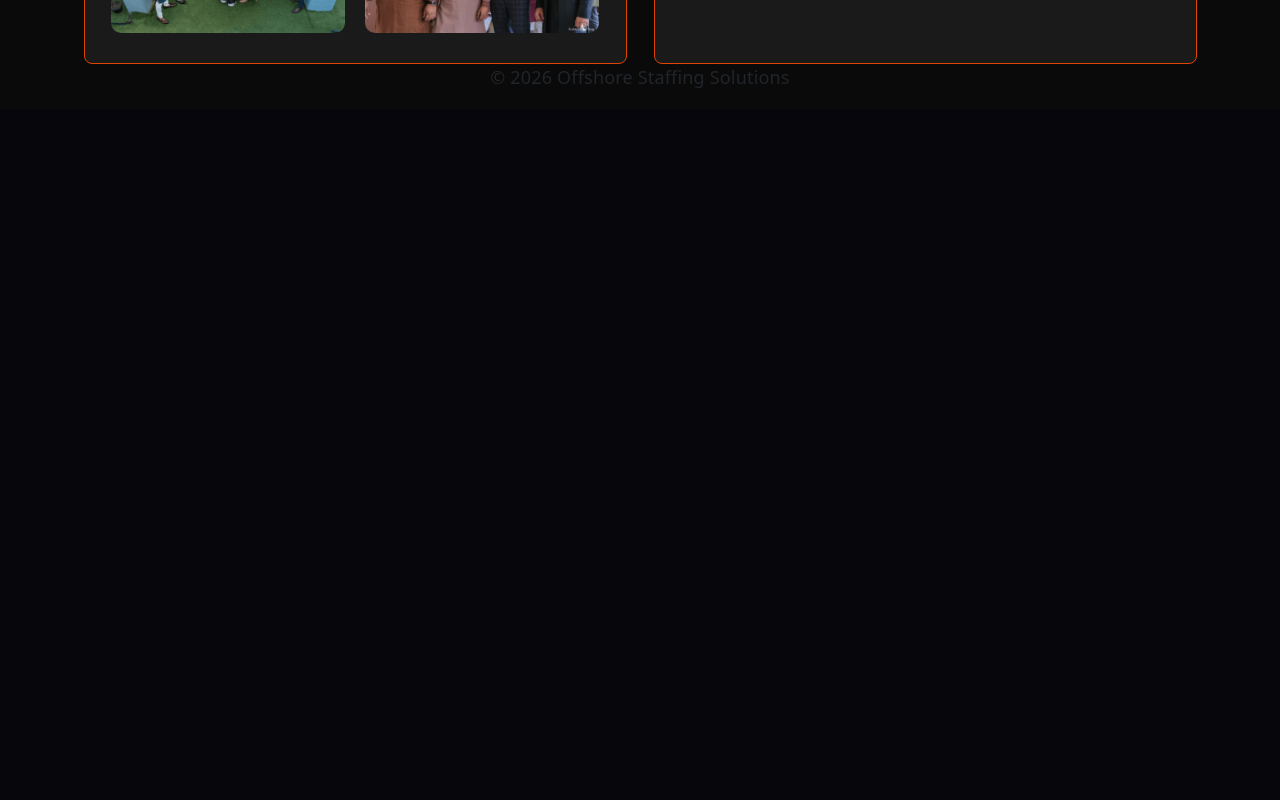
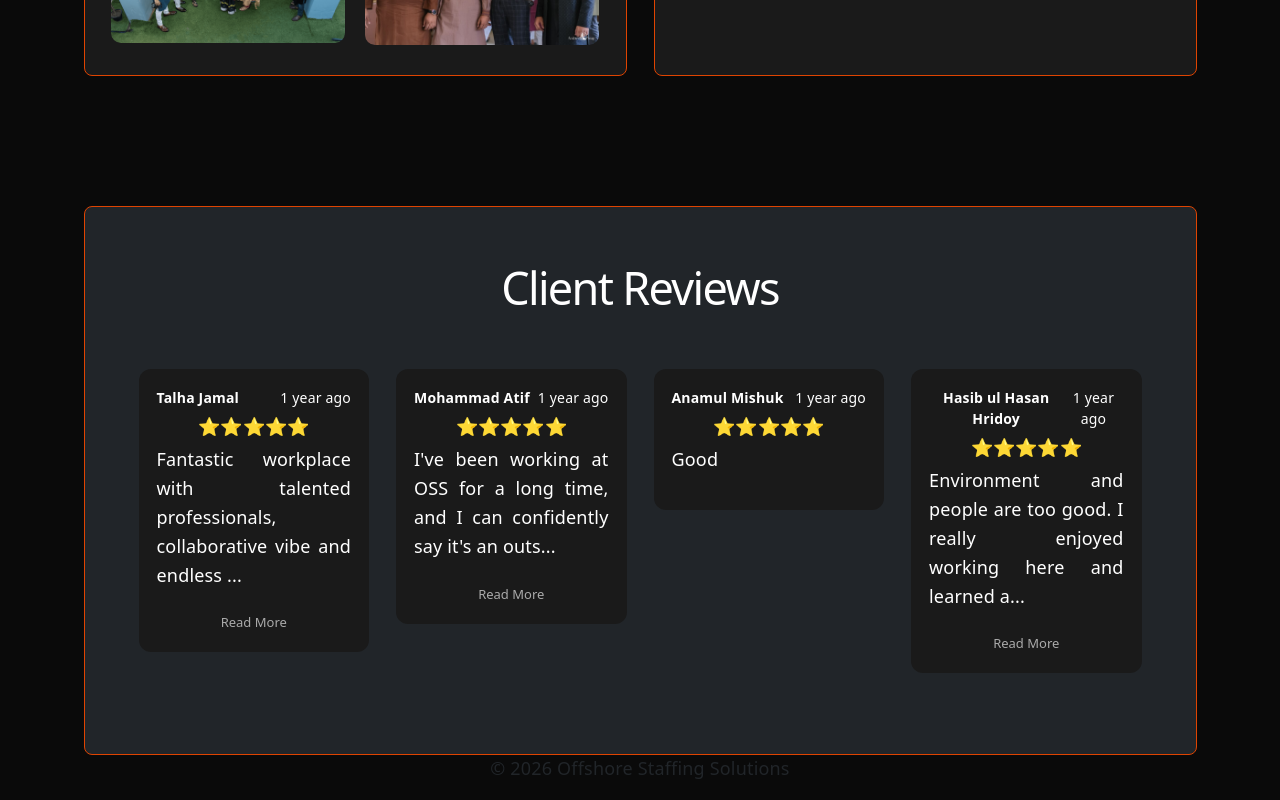
Before and after one commit to rakibhosain2302/SPA-System, a React (Vite) app: page / in a window 1280 px wide. Shown: the part 4873-5673 px from the top of the page. Before the commit the page ends 4982 px from the top, so only its background shows below. Built offline with nearby package versions, Linux system fonts and the light colour scheme.

Commit message:
SPA Client Review Section Implement

```diff
--- a/src/App.css
+++ b/src/App.css
@@ -330,14 +330,6 @@
   border-radius: 10px;
 }
 
-/* Image */
-.award-img {
-  width: 100%;
-  height: 150px;
-  object-fit: cover;
-  display: block;
-}
-
 /* Overlay */
 .overlay {
   position: absolute;
@@ -389,3 +381,78 @@
 .award-section .c2{
     height: 100%;
 }
+
+
+/* Review Section */
+.review-section {
+  margin-top: 130px;
+}
+
+.review-section h2 {
+  font-size: 45px;
+  font-weight: 700;
+  color: var(--text-color);
+  margin-bottom: 50px;
+}
+
+
+/* Left Side */
+.review-left {
+    width: 25%;
+}
+
+.review-left h5 {
+    font-size: 16px;
+}
+
+/* Right Side */
+.review-right {
+    width: 75%;
+    display: flex;
+    gap: 15px;
+    overflow-x: auto;
+}
+
+/* Card */
+.review-card {
+    background: #1a1a1a;
+    padding: 15px;
+    border-radius: 12px;
+}
+
+/* Header */
+.review-header {
+    display: flex;
+    justify-content: space-between;
+    font-size: 14px;
+}
+
+/* Stars */
+.stars {
+    color: gold;
+    margin: 5px 0;
+}
+
+/* Button */
+.review-btn {
+    border: 1px solid #fff;
+    background: transparent;
+    color: #fff;
+    padding: 8px 15px;
+    margin-top: 10px;
+    cursor: pointer;
+}
+
+/* Read More */
+.read-more-btn {
+    background: none;
+    border: none;
+    color: #aaa;
+    cursor: pointer;
+    font-size: 13px;
+    padding: 0;
+}
+
+.read-more-btn:hover {
+    color: #fff;
+}
--- a/src/App.jsx
+++ b/src/App.jsx
@@ -9,6 +9,7 @@ import WantSection from './components/WantSection'
 import OurServices from './components/OurServices'
 import OurTeam from './components/OurTeam'
 import Award from './components/Award'
+import Review from './components/Review'
 
 function App() {
 
@@ -30,6 +31,8 @@ function App() {
 
       <Award />
 
+      <Review />
+
       <Footer />
     </>
   )
--- /dev/null
+++ b/src/components/Review.jsx
@@ -0,0 +1,92 @@
+import { useState } from "react";
+
+const reviews = [
+    {
+        id: 1,
+        name: "Talha Jamal",
+        time: "1 year ago",
+        comment: "Fantastic workplace with talented professionals, collaborative vibe and endless opportunities. Highly recommended for career growth and learning environment.",
+        rating: 5
+    },
+    {
+        id: 2,
+        name: "Mohammad Atif",
+        time: "1 year ago",
+        comment: "I've been working at OSS for a long time, and I can confidently say it's an outstanding place to work. The people here are wonderful, and the overall environment is excellent.",
+        rating: 5
+    },
+    {
+        id: 3,
+        name: "Anamul Mishuk",
+        time: "1 year ago",
+        comment: "Good",
+        rating: 5
+    },
+    {
+        id: 4,
+        name: "Hasib ul Hasan Hridoy",
+        time: "1 year ago",
+        comment: "Environment and people are too good. I really enjoyed working here and learned a lot.",
+        rating: 5
+    }
+];
+
+const ReviewCard = ({ name, time, comment, rating }) => {
+
+    const [showFull, setShowFull] = useState(false);
+
+    const shortText = comment.slice(0, 80);
+
+    return (
+        <div className="review-card p-3">
+
+            <div className="review-header">
+                <strong>{name}</strong>
+                <span>{time}</span>
+            </div>
+
+            <div className="stars">
+                {"⭐".repeat(rating)}
+            </div>
+
+            <p>
+                {showFull ? comment : shortText + (comment.length > 80 ? "..." : "")}
+            </p>
+
+            {comment.length > 80 && (
+                <button
+                    className="read-more-btn"
+                    onClick={() => setShowFull(!showFull)}
+                >
+                    {showFull ? "Read Less" : "Read More"}
+                </button>
+            )}
+
+        </div>
+    );
+};
+
+
+const Review = () => {
+    return (
+        <div className="container review-section">
+            <div className="card-custom bg-dark p-5">
+                <h1 className="text-center mb-5">Client Reviews</h1>
+                <div className="row g-4">
+                    {reviews.map(review => (
+                        <div key={review.id} className="col-md-3 mb-4">
+                            <ReviewCard
+                                name={review.name}
+                                time={review.time}
+                                comment={review.comment}
+                                rating={review.rating}
+                            />
+                        </div>
+                    ))}
+                </div>
+            </div>
+        </div>
+    );
+};
+
+export default Review;
```
